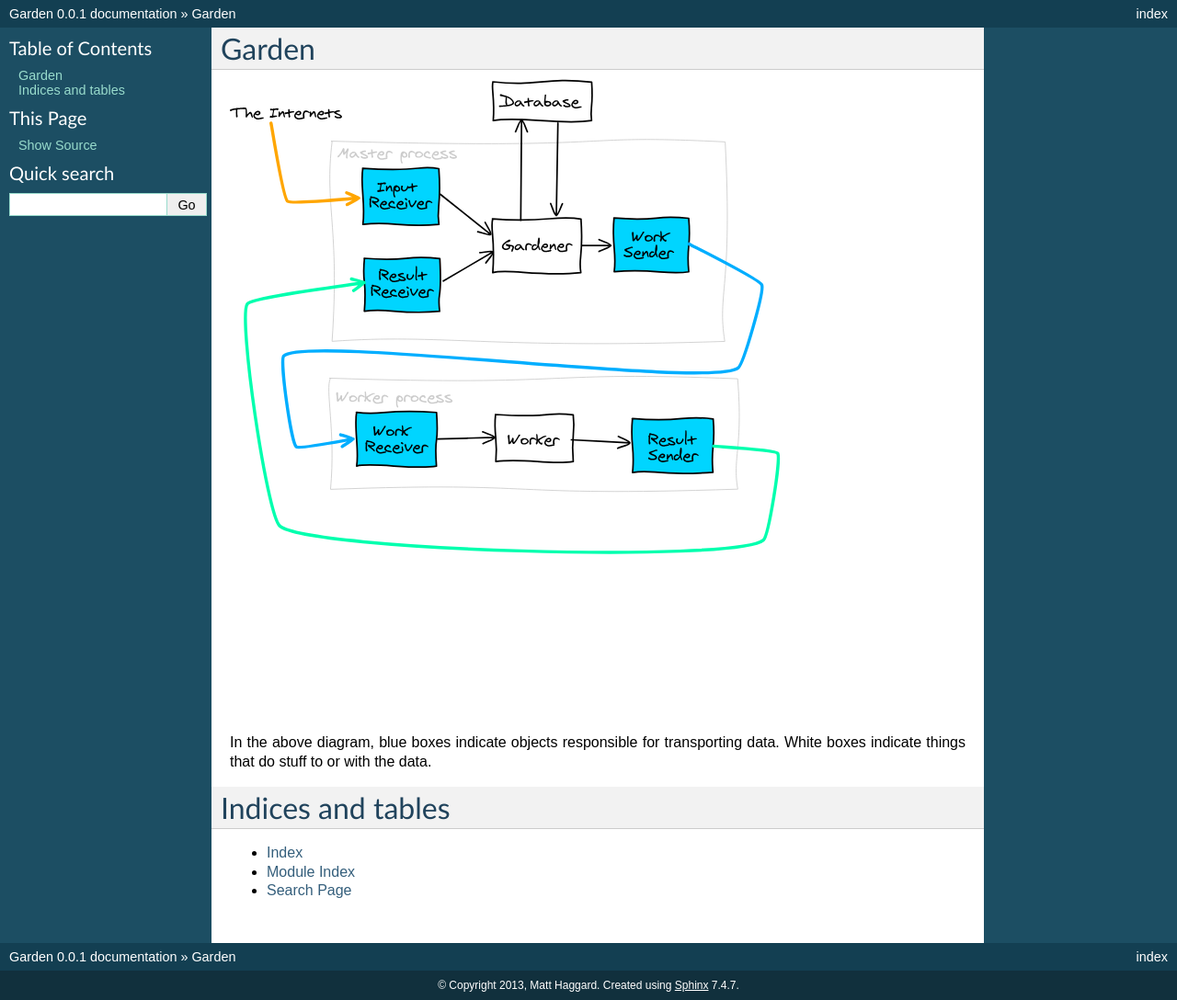
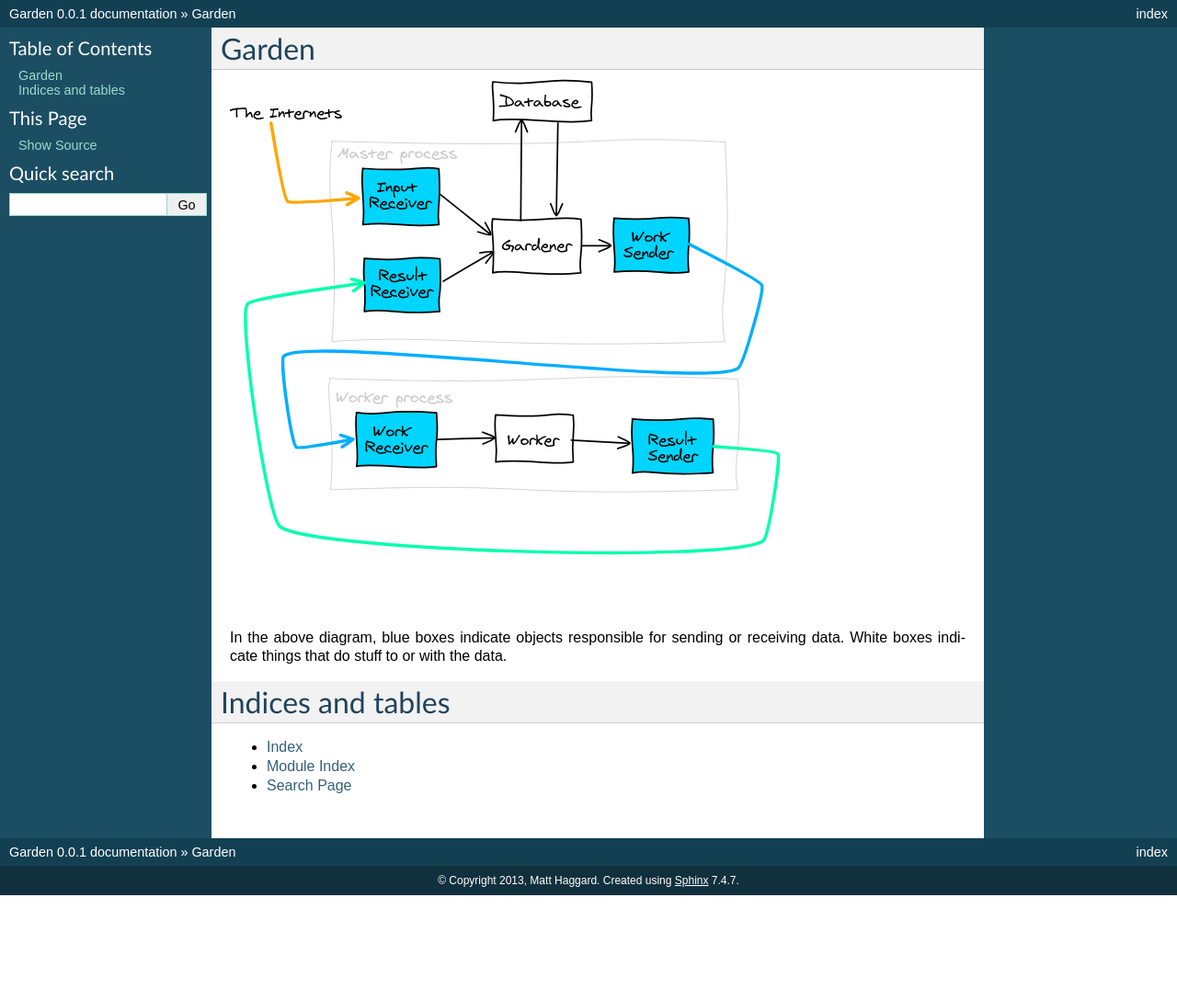
Before and after one commit to iffy/garden, a Sphinx documentation site: the page built from docs/index.rst, in a window 1280 px wide. Shown: the whole page at 92% size. Built offline with Sphinx 7.4.7, drawn with Linux system fonts in a browser that asks for light colours; after the commit the page ends 974 px from its top, so only the background shows below that.

Commit message:
Fix diagram height

```diff
--- a/docs/index.rst
+++ b/docs/index.rst
@@ -5,8 +5,9 @@ Garden
 .. image:: _static/process-diagram.svg
 
 
-In the above diagram, blue boxes indicate objects responsible for transporting
-data.  White boxes indicate things that do stuff to or with the data.
+In the above diagram, blue boxes indicate objects responsible for sending
+or receiving data.  White boxes indicate things that do stuff to or with the
+data.
 
 
 
```
Also changed, not shown: docs/_static/process-diagram.svg.
